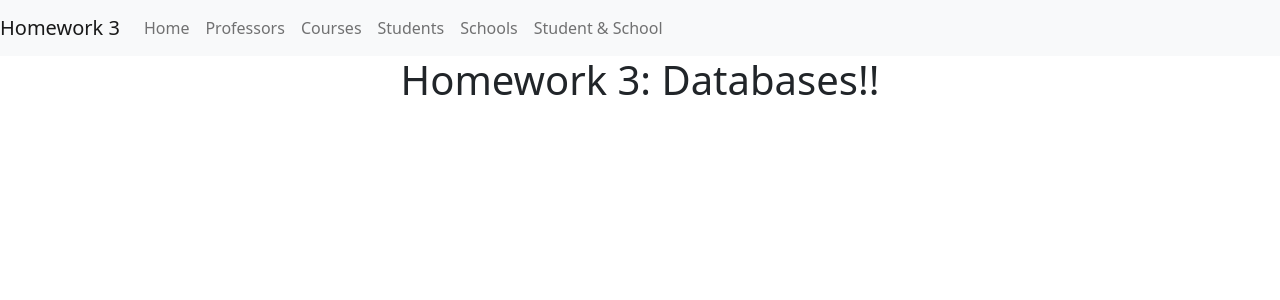
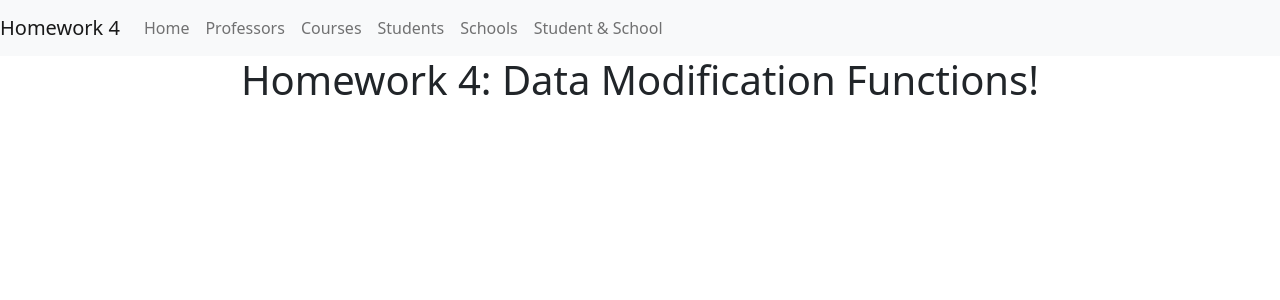
Before and after one commit to emilyprivett/homework4, a PHP site: page / in a window 1280 px wide. Shown: the top 300 px of the page. Run offline with PHP 8.4, Linux system fonts and the light colour scheme.

Commit message:
added title

```diff
--- a/index.php
+++ b/index.php
@@ -22,7 +22,7 @@ if ($conn->connect_error) {
 }
 ?>
     <nav class="navbar navbar-expand-lg navbar-light bg-light">
-  <a class="navbar-brand" href="#">Homework 3</a>
+  <a class="navbar-brand" href="#">Homework 4</a>
   <button class="navbar-toggler" type="button" data-toggle="collapse" data-target="#navbarNav" aria-controls="navbarNav" aria-expanded="false" aria-label="Toggle navigation">
     <span class="navbar-toggler-icon"></span>
   </button>
@@ -49,7 +49,7 @@ if ($conn->connect_error) {
     </ul>
   </div>
 </nav>
-    <h1 style="text-align:center;">Homework 3: Databases!!</h1>
+    <h1 style="text-align:center;">Homework 4: Data Modification Functions!</h1>
 
     <script src="https://cdn.jsdelivr.net/npm/bootstrap@5.2.1/dist/js/bootstrap.bundle.min.js" integrity="sha384-u1OknCvxWvY5kfmNBILK2hRnQC3Pr17a+RTT6rIHI7NnikvbZlHgTPOOmMi466C8" crossorigin="anonymous"></script>
   </body>
```
